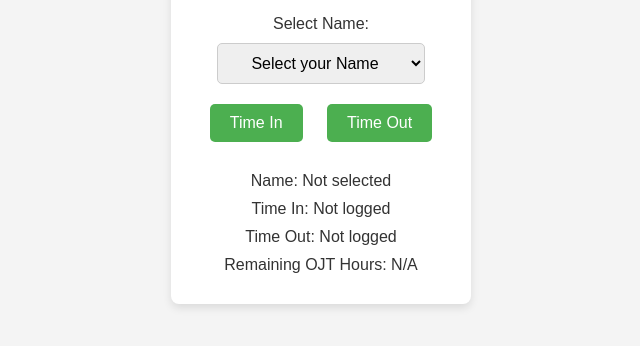
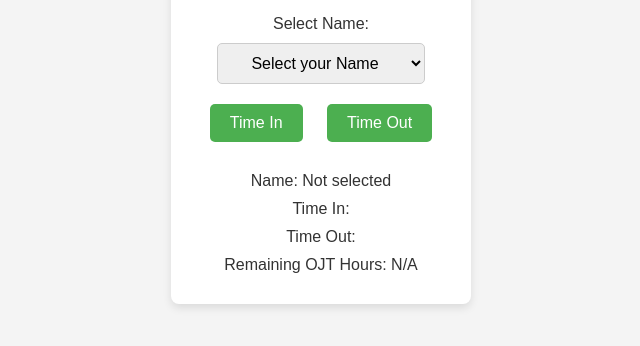
Before and after one commit to aybanmola22y/ojt-log, a plain HTML site: page index.html in a window 1280 px wide. Shown: the part 372-718 px from the top of the page, without its empty margins (319-959 px from the left). Drawn offline with Linux system fonts and the light colour scheme.

Commit message:
Update index.html

```diff
--- a/index.html
+++ b/index.html
@@ -40,8 +40,8 @@
 
             <div class="log-display">
                 <p id="employee-name-display">Name: Not selected</p>
-                <p id="time-in-display">Time In: Not logged</p>
-                <p id="time-out-display">Time Out: Not logged</p>
+                <p id="time-in-display">Time In:</p>
+                <p id="time-out-display">Time Out:</p>
                 <p id="remaining-hours-display">Remaining OJT Hours: N/A</p>
             </div>
         </section>
```
